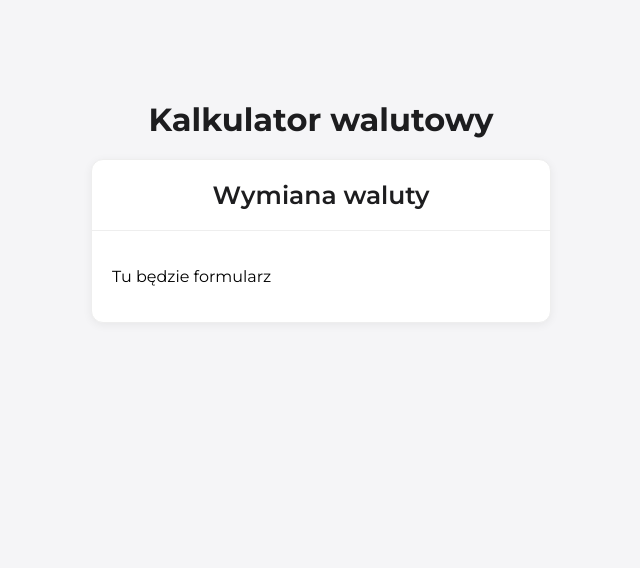
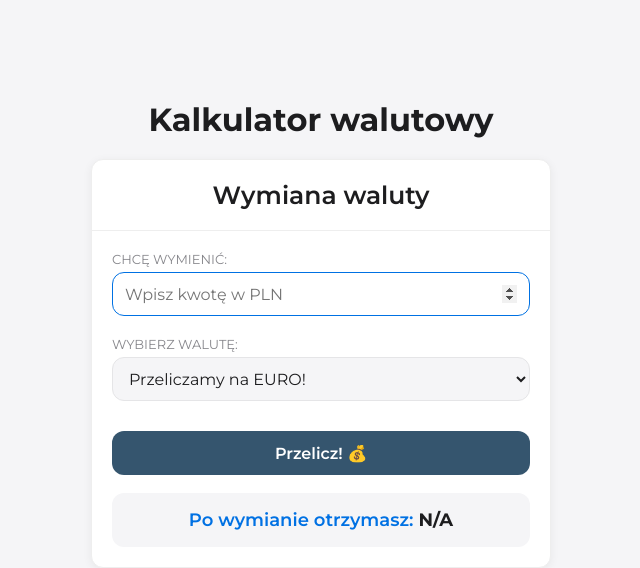
Before and after one commit to kam-bar/currency-converter-react, a React (Create React App) app: page / in a window 1280 px wide. Shown: the top 568 px of the page, without its empty margins (319-959 px from the left). Built offline with nearby package versions, Linux system fonts and the light colour scheme.

Commit message:
add Form component

```diff
--- a/src/App.js
+++ b/src/App.js
@@ -1,7 +1,7 @@
 import Container from "./components/Container";
 import Header from "./components/Header";
 import Section from "./components/Section";
-
+import Form from "./components/Form";
 
 function App() {
   return (
@@ -9,7 +9,7 @@ function App() {
       <Header title="Kalkulator walutowy" />
       <Section
         title="Wymiana waluty"
-        body={<p>Tu będzie formularz</p>}
+        body={<Form />}
       />
     </Container>
   );
--- /dev/null
+++ b/src/components/Form/Form.css
@@ -0,0 +1,83 @@
+.form {
+    margin: 0;
+}
+
+.form__fieldset {
+    background: white;
+    border: none;
+    padding: 0;
+    margin: 0;
+}
+
+.form__label {
+    display: block;
+    font-weight: 500;
+    width: 100%;
+    margin-bottom: 20px;
+}
+
+.form__labelText {
+    font-size: 13px;
+    font-weight: 500;
+    color: #86868b;
+    text-transform: uppercase;
+    display: block;
+    margin-bottom: 5px;
+}
+
+.form__field {
+    width: 100%;
+    height: 44px;
+    padding: 0 12px;
+    border: 1px solid #e5e5e7;
+    border-radius: 12px;
+    font-size: 16px;
+    background-color: #f5f5f7;
+    color: #1d1d1f;
+    font-family: inherit;
+}
+
+.form__field:focus {
+    outline: none;
+    border-color: #0071e3;
+    background-color: white;
+}
+
+.form__button {
+    width: 100%;
+    height: 44px;
+    background-color: rgb(53, 85, 110);
+    border: none;
+    border-radius: 12px;
+    color: white;
+    font-weight: 600;
+    font-size: 16px;
+    cursor: pointer;
+    margin-top: 10px;
+    font-family: inherit;
+    transition: background-color 0.3s;
+}
+
+.form__button:hover {
+    background-color: #005bb5;
+}
+
+.form__button:active {
+    background-color: #0055b3;
+}
+
+.form__result {
+    background-color: #f5f5f7;
+    border-radius: 12px;
+    padding: 16px;
+    text-align: center;
+    font-size: 18px;
+    font-weight: 600;
+    color: #0071e3;
+    margin-top: 18px;
+    margin-bottom: 0;
+}
+
+.form__resultValue {
+    color: #1d1d1f;
+}
--- /dev/null
+++ b/src/components/Form/index.js
@@ -0,0 +1,38 @@
+import "./Form.css";
+
+const Form = () => (
+    <form className="form">
+        <fieldset className="form__fieldset">
+            <label className="form__label">
+                <span className="form__labelText">Chcę wymienić:</span>
+                <input
+                    className="form__field"
+                    type="number"
+                    name="amount"
+                    placeholder="Wpisz kwotę w PLN"
+                    step="any"
+                    min="0.01"
+                    required
+                    autoFocus
+                />
+            </label>
+            <label className="form__label">
+                <span className="form__labelText">Wybierz walutę:</span>
+                <select className="form__field" name="currency">
+                    <option value="EUR">Przeliczamy na EURO!</option>
+                    <option value="GBP">Przeliczamy na Funty!</option>
+                    <option value="USD">Przeliczamy na Dolary!</option>
+                </select>
+            </label>
+            <button className="form__button" type="submit">
+                Przelicz! 💰
+            </button>
+            <p className="form__result">
+                Po wymianie otrzymasz:{" "}
+                <strong className="form__resultValue">N/A</strong>
+            </p>
+        </fieldset>
+    </form>
+);
+
+export default Form;
```
